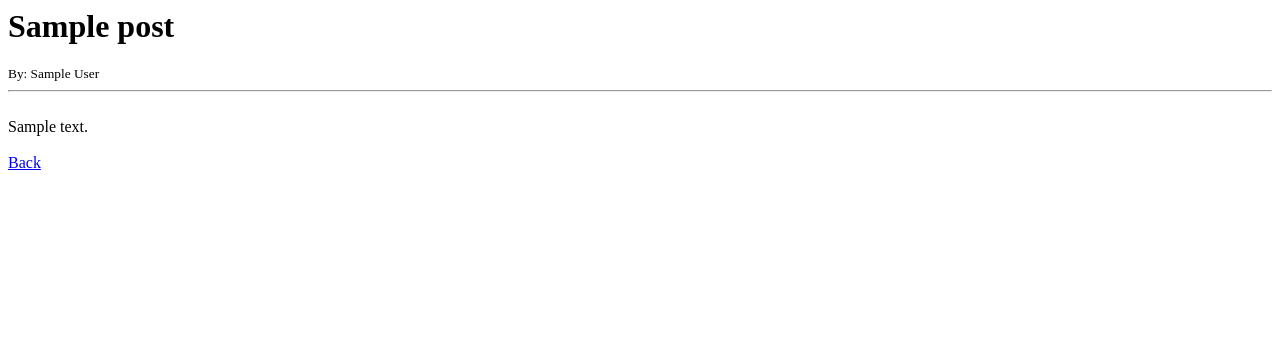
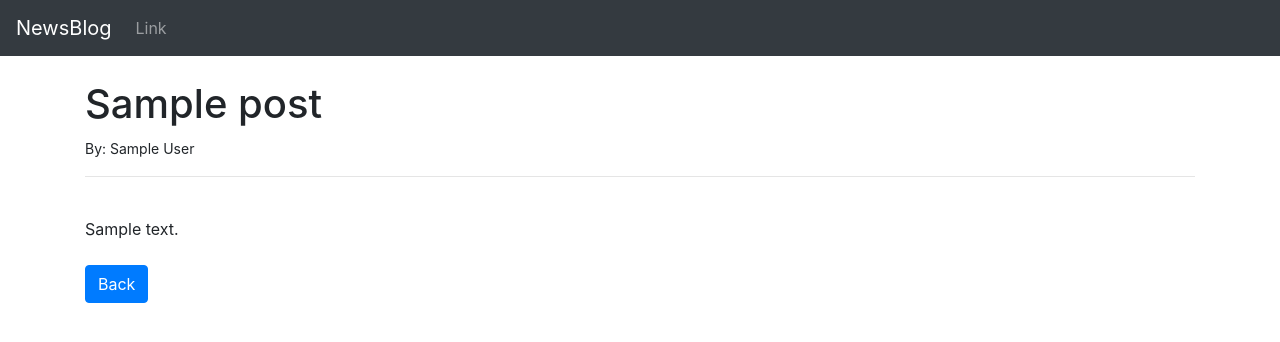
Before and after one commit to tobbe8808/news, a Django app: page /article/1 in a window 1280 px wide. Shown: the top 342 px of the page. Run offline with Django 3.2, Linux system fonts and the light colour scheme; tables that the repository leaves empty hold one stand-in row (values such as "Sample post").

Commit message:
basic bootstrap and titletag code added

```diff
--- a/newsapp/models.py
+++ b/newsapp/models.py
@@ -4,6 +4,7 @@ from django.contrib.auth.models import User
 
 class Post(models.Model):
     title = models.CharField(max_length=255)
+    title_tag = models.CharField(max_length=255, default="newsblog")
     author = models.ForeignKey(User, on_delete=models.CASCADE)
     body = models.TextField()
 
--- a/templates/article_details.html
+++ b/templates/article_details.html
@@ -1,4 +1,7 @@
+{% extends 'base.html' %}
+{% block title %}{{ post.title_tag }}{% endblock %}
 
+{% block content %}
 
 <h1>{{ post.title }}</h1>
 <small>By: {{ post.author.first_name }} {{ post.author.last_name }}</small><br/>
@@ -7,4 +10,6 @@
 {{ post.body }}
 
 <br/><br/>
-<a href="{% url 'home' %}">Back</a>
+<a href="{% url 'home' %}" class="btn btn-primary">Back</a>
+
+{% endblock %}
--- /dev/null
+++ b/templates/base.html
@@ -0,0 +1,52 @@
+<!doctype html>
+<html lang="en">
+  <head>
+    <!-- Required meta tags -->
+    <meta charset="utf-8">
+    <meta name="viewport" content="width=device-width, initial-scale=1, shrink-to-fit=no">
+
+    <!-- Bootstrap CSS -->
+    <link rel="stylesheet" href="https://cdn.jsdelivr.net/npm/bootstrap@4.6.1/dist/css/bootstrap.min.css" integrity="sha384-zCbKRCUGaJDkqS1kPbPd7TveP5iyJE0EjAuZQTgFLD2ylzuqKfdKlfG/eSrtxUkn" crossorigin="anonymous">
+
+    <title>
+        {% block title %}
+            Newsblog
+        {% endblock %}</title>
+  </head>
+  <body>
+    <nav class="navbar navbar-expand-lg navbar-dark bg-dark">
+        <a class="navbar-brand" href="{% url 'home' %}">NewsBlog</a>
+        <button class="navbar-toggler" type="button" data-toggle="collapse" data-target="#navbarSupportedContent" aria-controls="navbarSupportedContent" aria-expanded="false" aria-label="Toggle navigation">
+          <span class="navbar-toggler-icon"></span>
+        </button>
+
+        <div class="collapse navbar-collapse" id="navbarSupportedContent">
+          <ul class="navbar-nav mr-auto">
+            <li class="nav-item">
+              <a class="nav-link" href="#">Link</a>
+            </li>
+          </ul>
+        </div>
+      </nav>
+
+    <br/>
+    <div class="container">
+    {% block content %}
+
+    {% endblock %}
+   </div>
+
+    <!-- Optional JavaScript; choose one of the two! -->
+
+    <!-- Option 1: jQuery and Bootstrap Bundle (includes Popper) -->
+    <script src="https://cdn.jsdelivr.net/npm/jquery@3.5.1/dist/jquery.slim.min.js" integrity="sha384-DfXdz2htPH0lsSSs5nCTpuj/zy4C+OGpamoFVy38MVBnE+IbbVYUew+OrCXaRkfj" crossorigin="anonymous"></script>
+    <script src="https://cdn.jsdelivr.net/npm/bootstrap@4.6.1/dist/js/bootstrap.bundle.min.js" integrity="sha384-fQybjgWLrvvRgtW6bFlB7jaZrFsaBXjsOMm/tB9LTS58ONXgqbR9W8oWht/amnpF" crossorigin="anonymous"></script>
+
+    <!-- Option 2: Separate Popper and Bootstrap JS -->
+    <!--
+    <script src="https://cdn.jsdelivr.net/npm/jquery@3.5.1/dist/jquery.slim.min.js" integrity="sha384-DfXdz2htPH0lsSSs5nCTpuj/zy4C+OGpamoFVy38MVBnE+IbbVYUew+OrCXaRkfj" crossorigin="anonymous"></script>
+    <script src="https://cdn.jsdelivr.net/npm/popper.js@1.16.1/dist/umd/popper.min.js" integrity="sha384-9/reFTGAW83EW2RDu2S0VKaIzap3H66lZH81PoYlFhbGU+6BZp6G7niu735Sk7lN" crossorigin="anonymous"></script>
+    <script src="https://cdn.jsdelivr.net/npm/bootstrap@4.6.1/dist/js/bootstrap.min.js" integrity="sha384-VHvPCCyXqtD5DqJeNxl2dtTyhF78xXNXdkwX1CZeRusQfRKp+tA7hAShOK/B/fQ2" crossorigin="anonymous"></script>
+    -->
+  </body>
+</html>
```
Also changed, not shown: templates/home.html (+9 -0 lines), newsapp/migrations/0002_post_title_tag.py (added).
